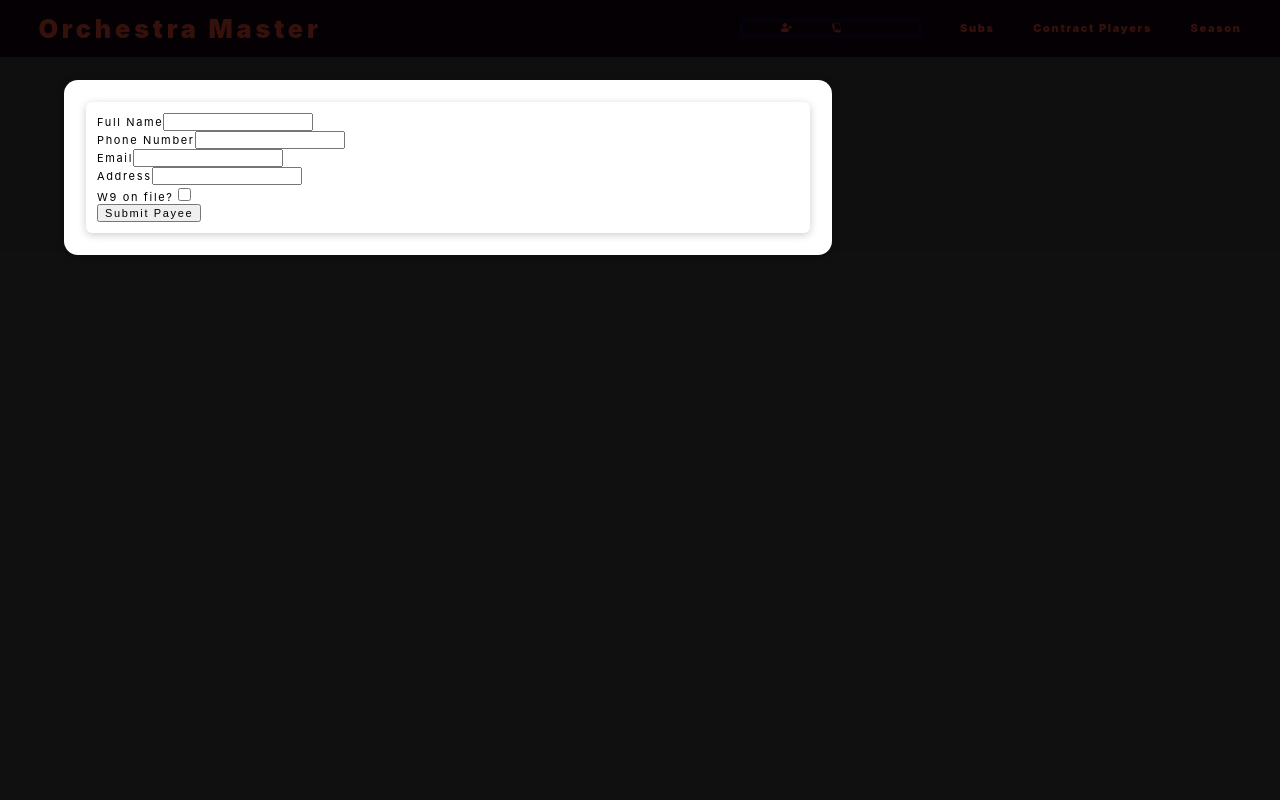
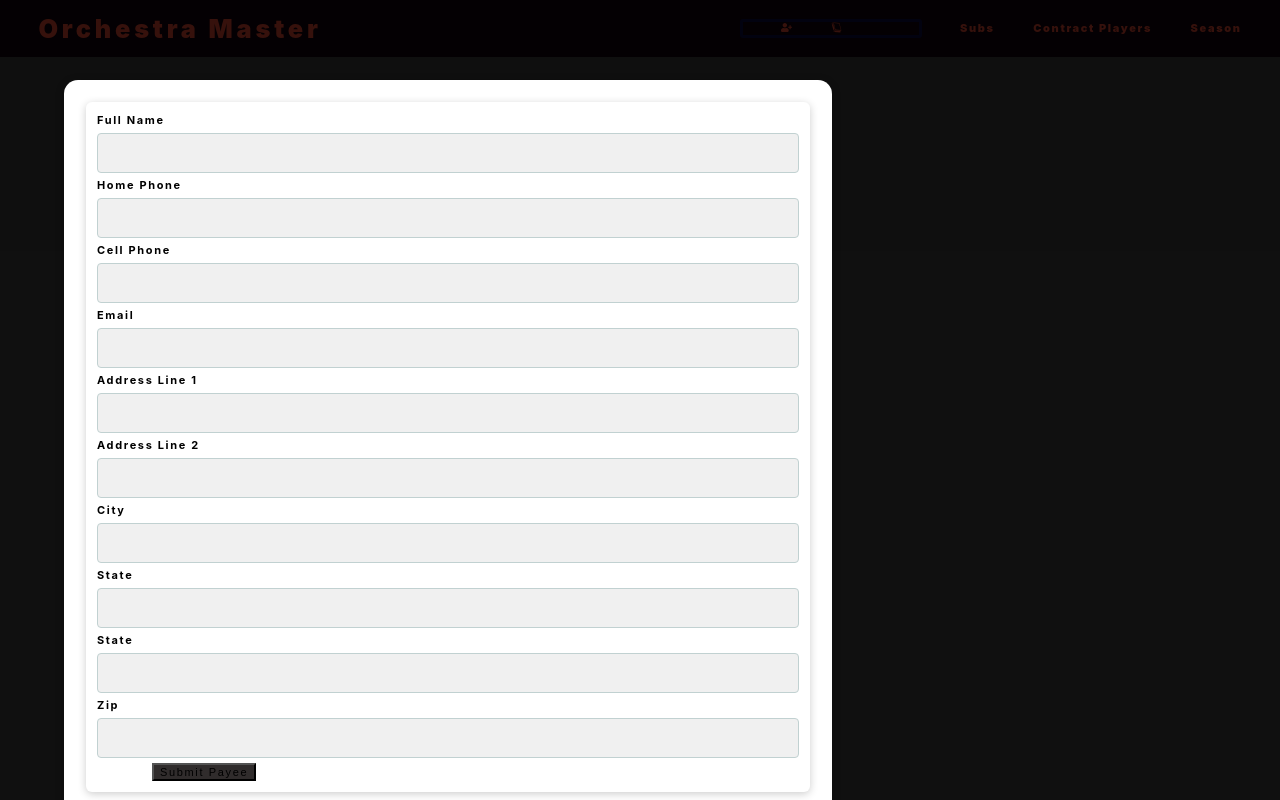
Before and after one commit to kfiddle/orchestra-master, a React (Create React App) app: page / in a window 1280 px wide. Both pictures are taken after a click on the item 786 px from the left and 28 px from the top of the page. Built offline with nearby package versions, Linux system fonts and the light colour scheme.

Commit message:
player entry form

```diff
--- a/src/components/playerEntry/PlayerEntry.js
+++ b/src/components/playerEntry/PlayerEntry.js
@@ -3,64 +3,80 @@ import { useState, useRef } from "react";
 import Modal from "../UI/modal/Modal";
 import PushBasic from "../helperFunctions/pushFunctions/PushBasic";
 
-import classes from './PlayerEntry.module.css';
+import classes from "./PlayerEntry.module.css";
 
 const PlayerEntry = (props) => {
   const [checkedW9, setCheckedW9] = useState(false);
 
   let id = "";
-  let firstName = "";
+  let firstNameArea = "";
   let lastName = "";
   let email = "";
-  let phoneNumber = "";
-  let address = "";
+  let homePhoneNumber = "";
+  let cellPhoneNumber = "";
+  let addressLine1 = "";
+  let addressLine2 = "";
+  let city = "";
+  let state = "";
+  let zip = "";
   let w9 = false;
 
-  if (props.payee) {
-    id = props.payee.id;
-    firstName = props.payee.firstName;
-    lastName = props.payee.lastName;
-    email = props.payee.email;
-    phoneNumber = props.payee.phoneNumber;
-    address = props.payee.address;
-    w9 = props.payee.w9ed;
+  if (props.player) {
+    id = props.player.id;
+    firstNameArea = props.player.firstNameArea;
+    lastName = props.player.lastName;
+    email = props.player.email;
+    homePhoneNumber = props.player.homePhoneNumber;
+    cellPhoneNumber = props.player.cellPhoneNumber;
+    addressLine1 = props.player.addressLine1;
+    addressLine2 = props.player.addressLine2;
+    city = props.player.city;
+    state = props.player.state;
+    zip = props.player.zip;
+    w9 = props.player.w9ed;
   }
 
   const fullNameRef = useRef();
-  const phoneNumberRef = useRef();
+  const homePhoneNumberRef = useRef();
+  const cellPhoneNumberRef = useRef();
   const emailRef = useRef();
+  const addressLine1Ref = useRef();
+  const addressLine2Ref = useRef();
+  const cityRef = useRef();
+  const stateRef = useRef();
+  const zipRef = useRef();
   const w9Ref = useRef();
-  const addressRef = useRef();
 
   const submitEvent = (event) => {
     event.preventDefault();
 
     const names = fullNameRef.current.value.split(" ");
-    const inputtedFirstName = names[0];
+    const tempFirstNameArea = names.slice(0, -1);
+    const inputtedFirstName = tempFirstNameArea.join(" ");
     const inputtedLastName = names[names.length - 1];
 
-    const payeeToSubmit = {
-      id,
-      firstName:
-        fullNameRef.current.value === "" ? firstName : inputtedFirstName,
-      lastName: fullNameRef.current.value === "" ? lastName : inputtedLastName,
-      phoneNumber:
-        phoneNumberRef.current.value === ""
-          ? phoneNumber
-          : phoneNumberRef.current.value,
-      email: emailRef.current.value === "" ? email : emailRef.current.value,
-      address:
-        addressRef.current.value === "" ? address : addressRef.current.value,
-      w9ed: w9Ref.current.checked,
-    };
+    // const payeeToSubmit = {
+    //   id,
+    //   firstName:
+    //     fullNameRef.current.value === "" ? firstNameArea : inputtedFirstNameArea,
+    //   lastName: fullNameRef.current.value === "" ? lastName : inputtedLastName,
+    //   phoneNumber:
+    //     phoneNumberRef.current.value === ""
+    //       ? phoneNumber
+    //       : phoneNumberRef.current.value,
+    //   email: emailRef.current.value === "" ? email : emailRef.current.value,
+    //   address:
+    //     addressRef.current.value === "" ? address : addressRef.current.value,
+    //   w9ed: w9Ref.current.checked,
+    // };
 
-    const sendPayeeOff = async () => {
-      let response = await PushBasic(payeeToSubmit, "/add-payee");
-      if (response.ok) {
-        props.closeModal();
-      }
-    };
-    setTimeout(sendPayeeOff, 500);
+    // const sendPayeeOff = async () => {
+    //   let response = await PushBasic(playerToSubmit, "/add-payee");
+    //   if (response.ok) {
+    //     props.closeModal();
+    //   }
+    // };
+    // setTimeout(sendPlayerOff, 500);
   };
 
   return (
@@ -71,39 +87,77 @@ const PlayerEntry = (props) => {
           <input
             type="text"
             ref={fullNameRef}
-            placeholder={`${firstName} ${lastName}`}
+            placeholder={`${firstNameArea} ${lastName}`}
           />
         </div>
 
         <div className={classes.control}>
-          <label>Phone Number</label>
+          <label>Home Phone</label>
           <input
             type="text"
-            id="phoneNumber"
-            ref={phoneNumberRef}
-            placeholder={phoneNumber}
+            ref={homePhoneNumberRef}
+            placeholder={homePhoneNumber}
+          />
+        </div>
+
+        <div className={classes.control}>
+          <label>Cell Phone</label>
+          <input
+            type="text"
+            ref={cellPhoneNumberRef}
+            placeholder={cellPhoneNumber}
           />
         </div>
 
         <div className={classes.control}>
           <label>Email</label>
-          <input type="text" id="email" ref={emailRef} placeholder={email} />
+          <input type="text" ref={emailRef} placeholder={email} />
         </div>
 
         <div className={classes.control}>
-          <label>Address</label>
+          <label>Address Line 1</label>
           <input
             type="text"
             id="address"
-            ref={addressRef}
-            placeholder={address}
+            ref={addressLine1Ref}
+            placeholder={addressLine1}
           />
         </div>
 
-        <div className={classes.w9Div}>
+        <div className={classes.control}>
+          <label>Address Line 2</label>
+          <input
+            type="text"
+            id="address"
+            ref={addressLine2Ref}
+            placeholder={addressLine2}
+          />
+        </div>
+
+        <div className={classes.control}>
+          <label>City</label>
+          <input type="text" id="address" ref={cityRef} placeholder={city} />
+        </div>
+
+        <div className={classes.control}>
+          <label>State</label>
+          <input type="text" ref={cityRef} placeholder={city} />
+        </div>
+
+        <div className={classes.control}>
+          <label>State</label>
+          <input type="text" ref={stateRef} placeholder={state} />
+        </div>
+
+        <div className={classes.control}>
+          <label>Zip</label>
+          <input type="text" ref={zipRef} placeholder={zip} />
+        </div>
+
+        {/* <div className={classes.w9Div}>
           <label>W9 on file?</label>
           <input type="checkbox" id="w9Check" ref={w9Ref} defaultChecked={w9} />
-        </div>
+        </div> */}
 
         <div className={classes.buttonDiv}>
           <button className={classes.button} onClick={submitEvent}>
--- a/src/components/playerEntry/PlayerEntry.module.css
+++ b/src/components/playerEntry/PlayerEntry.module.css
@@ -0,0 +1,59 @@
+.outerContainer {
+    width: 40%;
+    margin: 10rem auto;
+    display: flex;
+    flex-direction: column;
+  }
+
+  .control {
+    margin-bottom: 0.5rem;
+  }
+
+  .control label {
+    font-weight: bold;
+    display: block;
+    margin-bottom: 0.5rem;
+  }
+  .control input,
+  .control textarea {
+    font: inherit;
+    padding: 1rem;
+    border-radius: 4px;
+    background-color: #f0f0f0;
+    border: 1px solid #c1d1d1;
+    display: block;
+    width: 100%;
+    font-size: 1.25rem;
+  }
+
+  .control input:focus,
+  .control textarea:focus {
+    background-color: #cbf8f8;
+    outline-color: teal;
+  }
+
+  .w9Div {
+    display: flex;
+    margin: 2rem 3rem;
+  }
+
+  .w9Div label {
+    font-weight: bold;
+    display: block;
+    margin-bottom: 0.5rem;
+  }
+
+  .w9Div input {
+    width: 10%;
+  }
+
+  .button {
+    width: fit-content;
+    background: #302c2c;
+    margin-left: 5rem;
+  }
+
+  .button:hover {
+    background: slateblue;
+    color: #252525;
+  }
```
